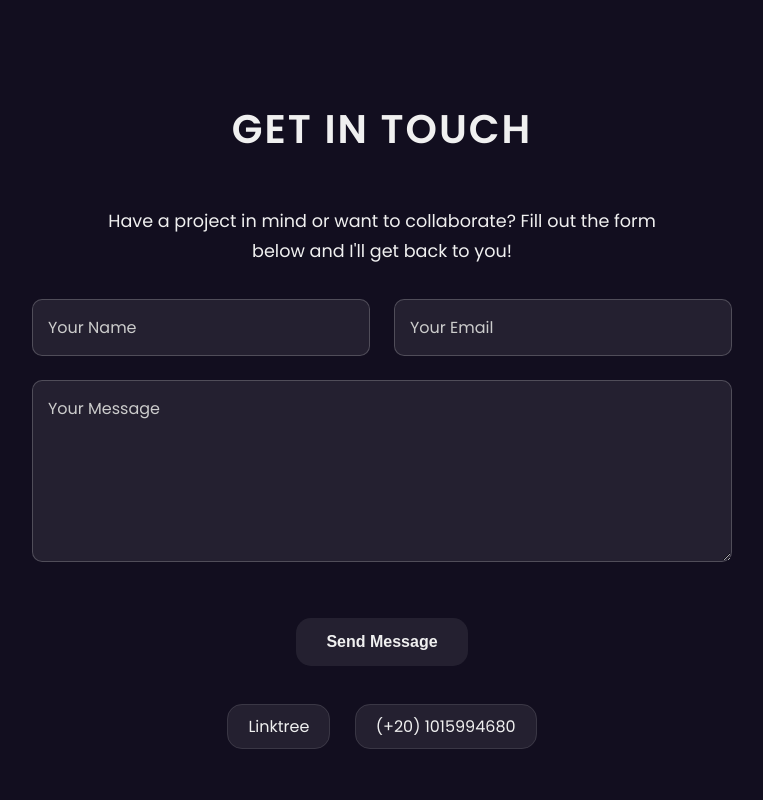
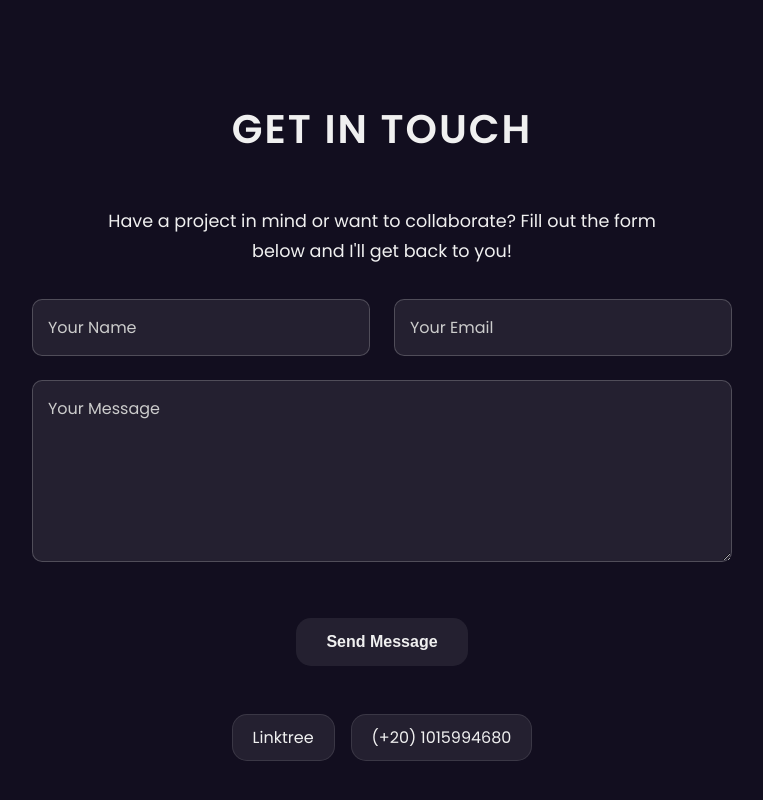
Before and after one commit to 3elwa00/3elwa00.github.io, a plain HTML site: page index.html in a window 1280 px wide. Shown: the part 1768-2568 px from the top of the page, without its empty margins (258-1021 px from the left). Drawn offline with Linux system fonts and the light colour scheme.

Commit message:
Update style.css

```diff
--- a/style.css
+++ b/style.css
@@ -188,13 +188,17 @@ p {
 
 .social-links {
     margin-top: 3rem;
+    display: flex;         /* ADDED */
+    flex-wrap: wrap;       /* ADDED */
+    justify-content: center; /* ADDED */
+    gap: 1rem;             /* ADDED */
 }
 
 .social-links a {
     padding: 10px 20px;
     text-decoration: none;
     color: #f0f0f0;
-    margin: 0 10px;
+    /* REMOVED margin: 0 10px; */
 }
 
 .social-links a:hover {
@@ -282,6 +286,7 @@ p {
 
 .nav-links {
     display: flex;
+    gap: 1rem; /* ADDED for better spacing */
     padding: 10px 20px;
     background: rgba(255, 255, 255, 0.08);
     backdrop-filter: blur(20px);
@@ -293,7 +298,7 @@ p {
 .nav-links a {
     color: #f0f0f0;
     text-decoration: none;
-    margin: 0 20px;
+    /* REMOVED margin: 0 20px; */
     padding: 5px 10px;
     font-weight: 500;
     border-radius: 30px;
```
